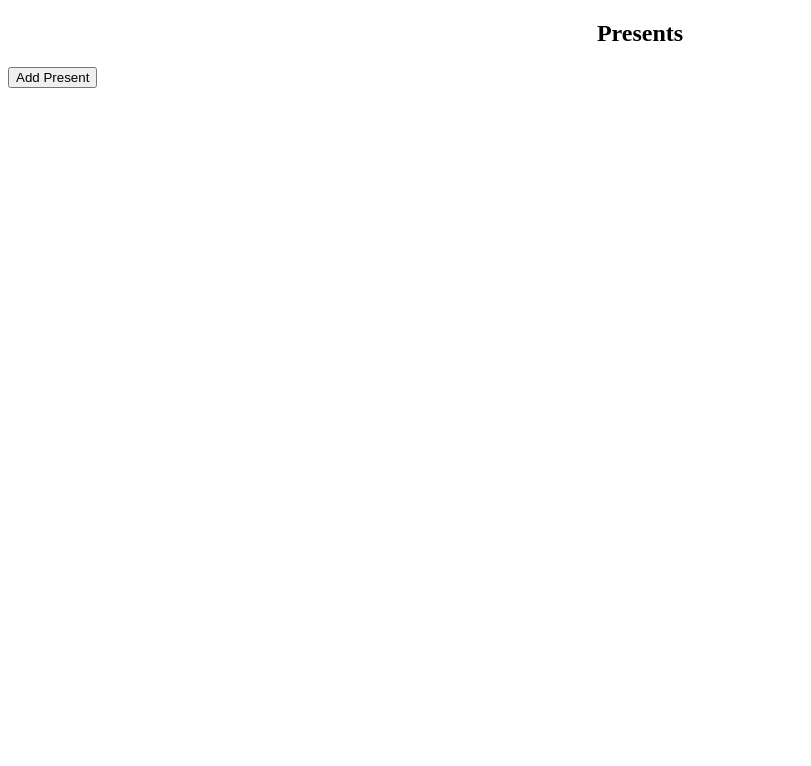
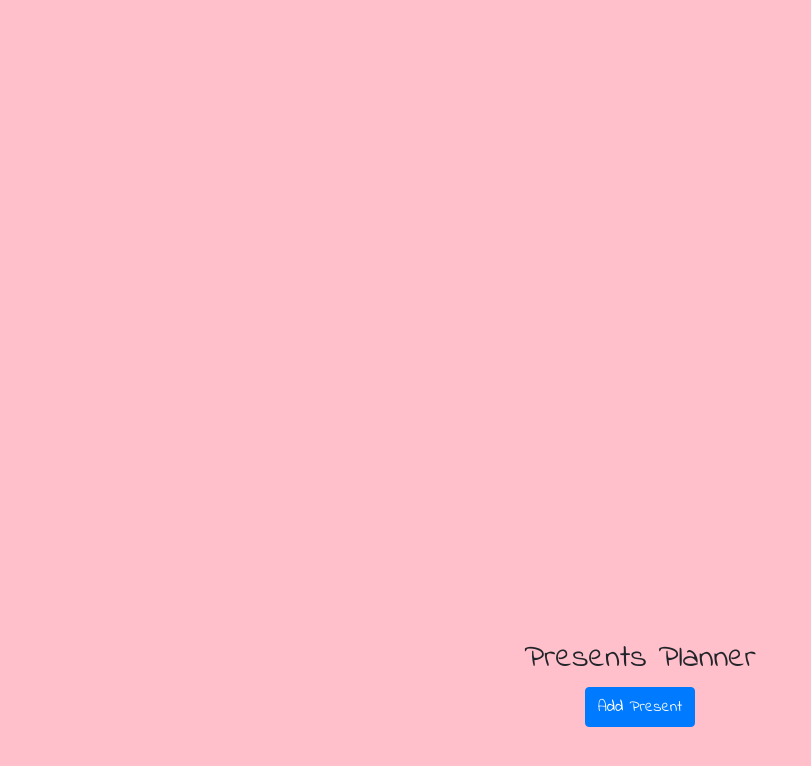
Before and after one commit to emilyjspencer/Presents, a React (Create React App) app: page / in a window 1280 px wide. Shown: the top 766 px of the page, without its empty margins (0-811 px from the left). Built offline with nearby package versions, Linux system fonts and the light colour scheme.

Commit message:
Adds some styling. Adds bootstrap CDN

```diff
--- a/public/index.html
+++ b/public/index.html
@@ -24,6 +24,8 @@
       work correctly both with client-side routing and a non-root public URL.
       Learn how to configure a non-root public URL by running `npm run build`.
     -->
+    <link rel="stylesheet" href="https://stackpath.bootstrapcdn.com/bootstrap/4.4.1/css/bootstrap.min.css" integrity="sha384-Vkoo8x4CGsO3+Hhxv8T/Q5PaXtkKtu6ug5TOeNV6gBiFeWPGFN9MuhOf23Q9Ifjh" crossorigin="anonymous">
+    <link href="https://fonts.googleapis.com/css2?family=Indie+Flower&display=swap" rel="stylesheet">
     <title>React App</title>
   </head>
   <body>
--- a/src/components/App.js
+++ b/src/components/App.js
@@ -33,7 +33,7 @@ class App extends Component {
     render() {
       return(
         <div>
-          <h2 align="center">Presents</h2>
+          <h2 align="center">Presents Planner</h2>
           <div className="list">
               {
                   this.state.presents.map(present => {
--- a/src/index.css
+++ b/src/index.css
@@ -1,4 +1,27 @@
 .add-present {
     text-align: center;
+}
 
+body {
+  text-align: center;
+  padding: 50%;
+  padding-right: 24%;
+  padding-left: 24%;
+  background-color: pink;
+  font-family: Indie Flower;
+  font-weight: 200;
+};
+
+.present {
+    border: 3px solid blue;
+    border-radius: 7px;
+    margin: 20px;
+    padding: 15px;
 }
+
+Button {
+    margin: 1px;
+    background-color: ray;
+    height: 40px;
+    border: 5px solid green;
+};
--- a/src/index.js
+++ b/src/index.js
@@ -1,6 +1,7 @@
 import React from 'react';
 import { render } from 'react-dom';
-
 import App from './components/App';
 
+import './index.css';
+
 render(<App />, document.getElementById('root'));
```
